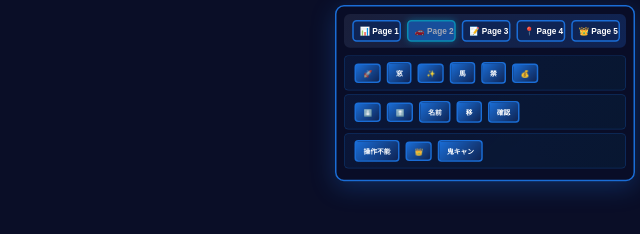
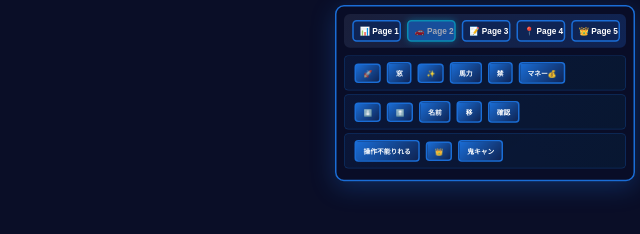
Before and after one commit to qpqpqpqp222/car-script, a plain HTML site: page index.html in a window 1280 px wide. Both pictures are taken after a click on the button "🚗 Page 2". Shown: the whole page, without its empty margins (640-1280 px from the left). Drawn offline with Linux system fonts and the light colour scheme.

Commit message:
Update index.html

```diff
--- a/index.html
+++ b/index.html
@@ -442,8 +442,8 @@
         <!-- りれる・ジャンプ -->
         <div id="rileru-container">
             <button id="chat-limit-btn">💬文字</button>
-            <button id="rileru-on-btn">りON</button>
-            <button id="rileru-off-btn">りOFF</button>
+            <button id="rileru-on-btn">りれるON</button>
+            <button id="rileru-off-btn">りれるOFF</button>
             <button id="fixed-edit-btn">📌固定</button>
             <button id="jump-btn">⬆️</button>
             <button id="fall-btn">⬇️</button>
@@ -457,9 +457,9 @@
             <button id="rocket-btn">🚀</button>
             <button id="window-chrome-btn">窓</button>
             <button id="chrome-btn">✨</button>
-            <button id="horsepower-btn">馬</button>
+            <button id="horsepower-btn">馬力</button>
             <button id="banless-btn">禁</button>
-            <button id="money-btn">💰</button>
+            <button id="money-btn">マネー💰</button>
         </div>
 
         <!-- エアサス・移植 -->
@@ -473,7 +473,7 @@
 
         <!-- リレル・クラウン -->
         <div>
-            <button id="rileru-create-btn">操作不能</button>
+            <button id="rileru-create-btn">操作不能りれる</button>
             <button id="crown-btn">👑</button>
             <button id="onikyan-btn">鬼キャン</button>
         </div>
```
